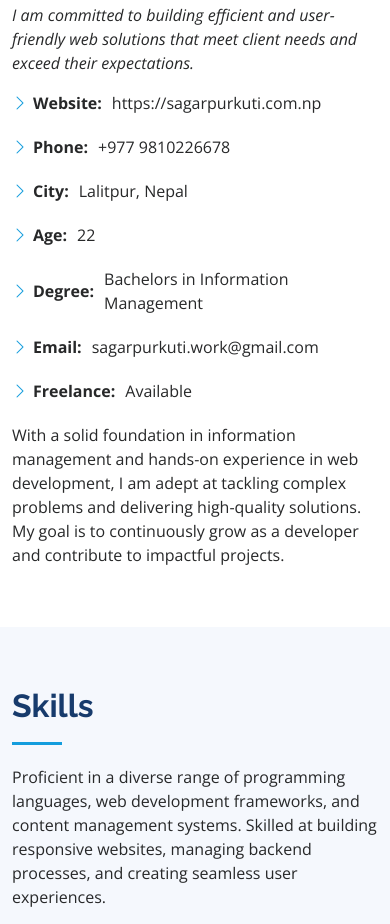
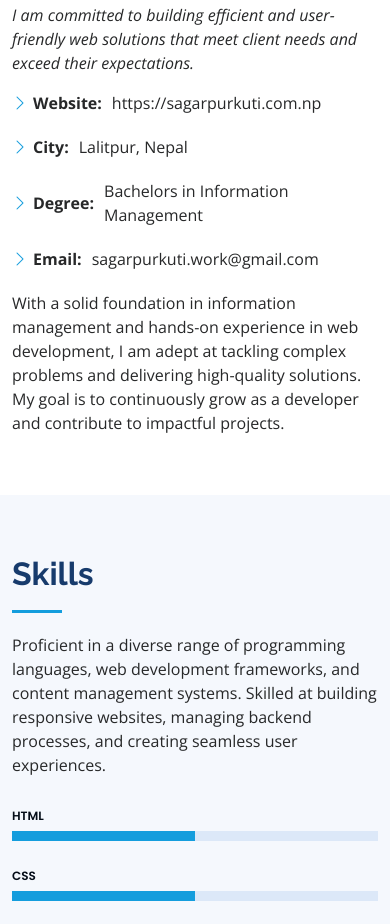
Before and after one commit to sagarpurkuti/sagarpurkuti, a plain HTML site: page index.html in a window 390 px wide. Shown: the part 1635-2559 px from the top of the page. Drawn offline with nearby package versions, Linux system fonts and the light colour scheme.

Commit message:
removed phone and age

```diff
--- a/index.html
+++ b/index.html
@@ -108,16 +108,13 @@
                 <ul>
 
                   <li><i class="bi bi-chevron-right"></i> <strong>Website:</strong> <span>https://sagarpurkuti.com.np</span></li>
-                  <li><i class="bi bi-chevron-right"></i> <strong>Phone:</strong> <span>+977 9810226678</span></li>
                   <li><i class="bi bi-chevron-right"></i> <strong>City:</strong> <span>Lalitpur, Nepal</span></li>
                 </ul>
               </div>
               <div class="col-lg-6">
                 <ul>
-                  <li><i class="bi bi-chevron-right"></i> <strong>Age:</strong> <span>22</span></li>
                   <li><i class="bi bi-chevron-right"></i> <strong>Degree:</strong> <span>Bachelors in Information Management</span></li>
                   <li><i class="bi bi-chevron-right"></i> <strong>Email:</strong> <span>sagarpurkuti.work@gmail.com</span></li>
-                  <li><i class="bi bi-chevron-right"></i> <strong>Freelance:</strong> <span>Available</span></li>
                 </ul>
               </div>
             </div>
```
